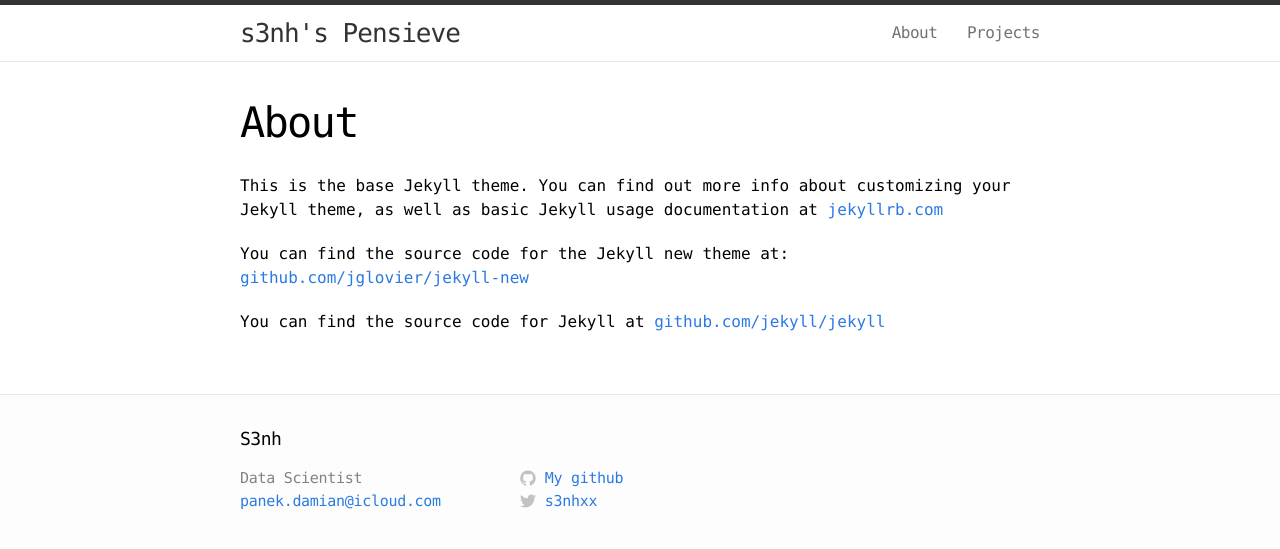
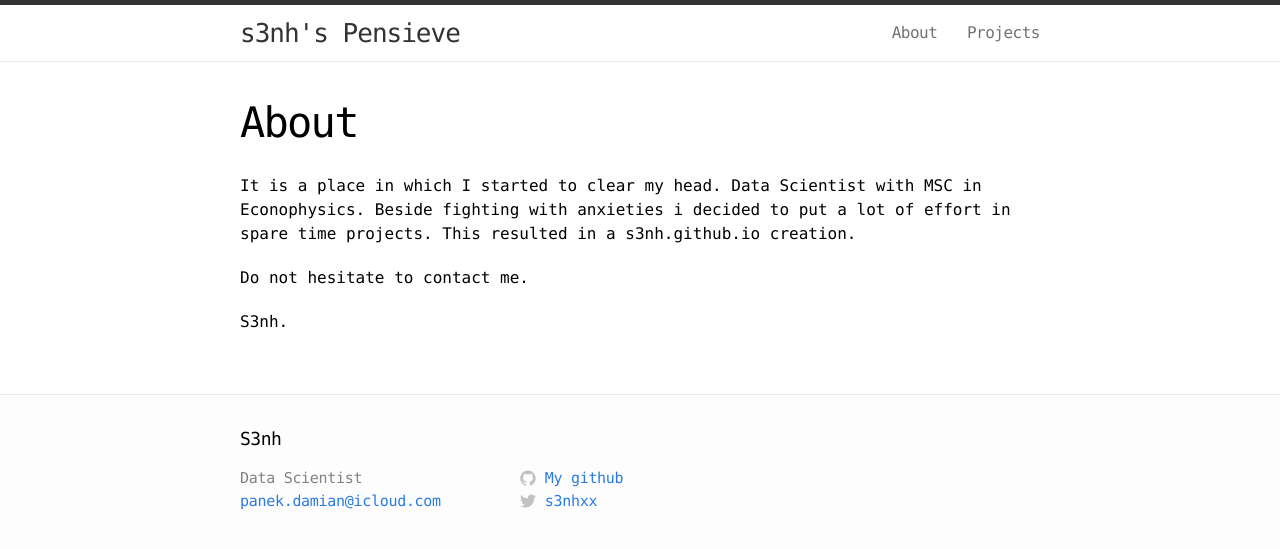
Before and after one commit to s3nh/s3nh.github.io, a Jekyll site: the page built from about/index.md, in a window 1280 px wide. Shown: the top 549 px of the page. Built offline with Jekyll 4.4.1, drawn with Linux system fonts in a browser that asks for light colours; Markdown is read by kramdown in place of the engine named in the settings.

Commit message:
CHanges in about section

```diff
--- a/about/index.md
+++ b/about/index.md
@@ -3,8 +3,11 @@
 title: About
 ---
 
-This is the base Jekyll theme. You can find out more info about customizing your Jekyll theme, as well as basic Jekyll usage documentation at [jekyllrb.com](http://jekyllrb.com/)
+It is a place in which I started to clear my head.
+Data Scientist with MSC in Econophysics.
+Beside fighting with anxieties i decided to put a lot of effort in
+spare time projects. This resulted in a s3nh.github.io creation.
 
-You can find the source code for the Jekyll new theme at: [github.com/jglovier/jekyll-new](https://github.com/jglovier/jekyll-new)
+Do not hesitate to contact me.
 
-You can find the source code for Jekyll at [github.com/jekyll/jekyll](https://github.com/jekyll/jekyll)
+S3nh.
```
